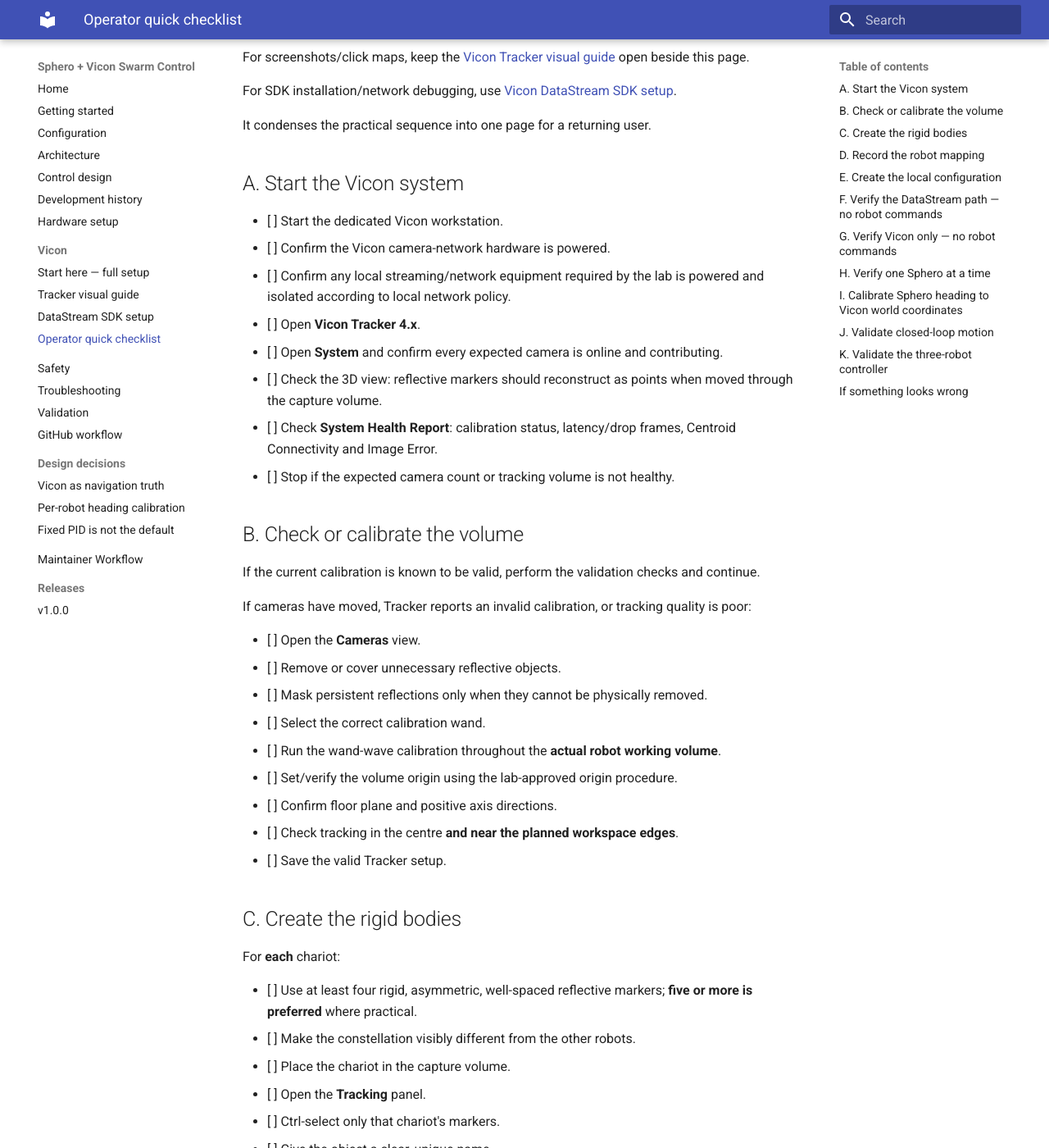
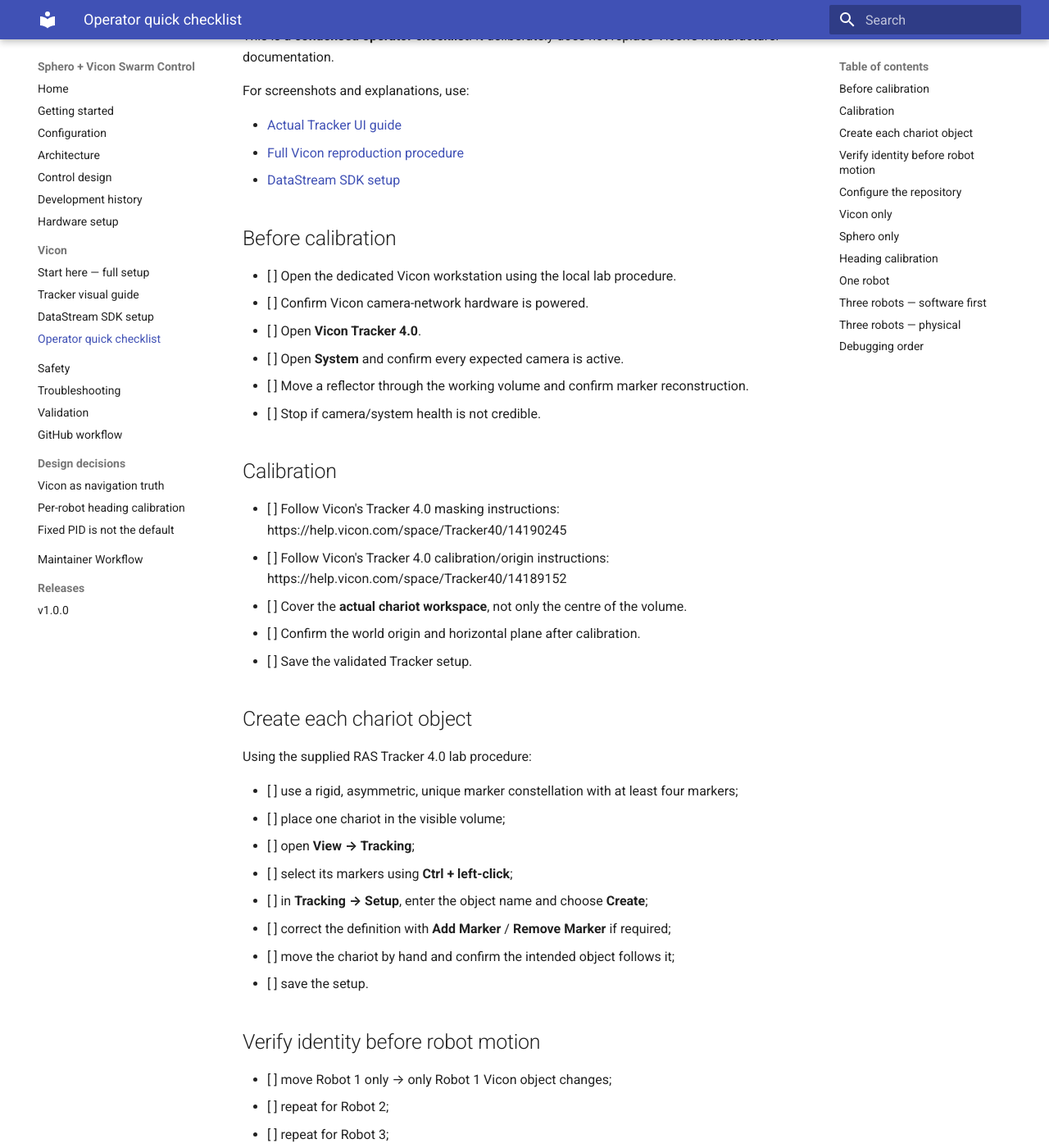
Before and after one commit to RV-crtl/sphero-vicon-swarm, an MkDocs documentation site: the page built from docs/vicon-operator-checklist.md, in a window 1280 px wide and 1400 px high, scrolled down 190 px. Shown: the whole window at 82% size. Built offline with MkDocs 1.6.1 and Material for MkDocs 9.7.7, drawn with Linux system fonts in a browser that asks for light colours; some of the changed text lies outside the part shown.

Commit message:
Align bench checklist with actual Tracker 4.0 procedure

````diff
--- a/docs/vicon-operator-checklist.md
+++ b/docs/vicon-operator-checklist.md
@@ -1,70 +1,51 @@
-# Vicon operator quick checklist
+# Vicon Tracker 4.0 — bench-side reproduction checklist
 
-Use this as the **bench-side checklist** once the full [Vicon setup and reproduction workflow](vicon-setup.md) has been read.
+This is a **condensed operator checklist**. It deliberately does not replace Vicon's manufacturer documentation.
 
-For screenshots/click maps, keep the [Vicon Tracker visual guide](vicon-tracker-ui-guide.md) open beside this page.
+For screenshots and explanations, use:
 
-For SDK installation/network debugging, use [Vicon DataStream SDK setup](vicon-datastream.md).
+- [Actual Tracker UI guide](vicon-tracker-ui-guide.md)
+- [Full Vicon reproduction procedure](vicon-setup.md)
+- [DataStream SDK setup](vicon-datastream.md)
 
-It condenses the practical sequence into one page for a returning user.
+## Before calibration
 
-## A. Start the Vicon system
+- [ ] Open the dedicated Vicon workstation using the local lab procedure.
+- [ ] Confirm Vicon camera-network hardware is powered.
+- [ ] Open **Vicon Tracker 4.0**.
+- [ ] Open **System** and confirm every expected camera is active.
+- [ ] Move a reflector through the working volume and confirm marker reconstruction.
+- [ ] Stop if camera/system health is not credible.
 
-- [ ] Start the dedicated Vicon workstation.
-- [ ] Confirm the Vicon camera-network hardware is powered.
-- [ ] Confirm any local streaming/network equipment required by the lab is powered and isolated according to local network policy.
-- [ ] Open **Vicon Tracker 4.x**.
-- [ ] Open **System** and confirm every expected camera is online and contributing.
-- [ ] Check the 3D view: reflective markers should reconstruct as points when moved through the capture volume.
-- [ ] Check **System Health Report**: calibration status, latency/drop frames, Centroid Connectivity and Image Error.
-- [ ] Stop if the expected camera count or tracking volume is not healthy.
+## Calibration
 
-## B. Check or calibrate the volume
+- [ ] Follow Vicon's Tracker 4.0 masking instructions: https://help.vicon.com/space/Tracker40/14190245
+- [ ] Follow Vicon's Tracker 4.0 calibration/origin instructions: https://help.vicon.com/space/Tracker40/14189152
+- [ ] Cover the **actual chariot workspace**, not only the centre of the volume.
+- [ ] Confirm the world origin and horizontal plane after calibration.
+- [ ] Save the validated Tracker setup.
 
-If the current calibration is known to be valid, perform the validation checks and continue.
+## Create each chariot object
 
-If cameras have moved, Tracker reports an invalid calibration, or tracking quality is poor:
+Using the supplied RAS Tracker 4.0 lab procedure:
 
-- [ ] Open the **Cameras** view.
-- [ ] Remove or cover unnecessary reflective objects.
-- [ ] Mask persistent reflections only when they cannot be physically removed.
-- [ ] Select the correct calibration wand.
-- [ ] Run the wand-wave calibration throughout the **actual robot working volume**.
-- [ ] Set/verify the volume origin using the lab-approved origin procedure.
-- [ ] Confirm floor plane and positive axis directions.
-- [ ] Check tracking in the centre **and near the planned workspace edges**.
-- [ ] Save the valid Tracker setup.
+- [ ] use a rigid, asymmetric, unique marker constellation with at least four markers;
+- [ ] place one chariot in the visible volume;
+- [ ] open **View → Tracking**;
+- [ ] select its markers using **Ctrl + left-click**;
+- [ ] in **Tracking → Setup**, enter the object name and choose **Create**;
+- [ ] correct the definition with **Add Marker** / **Remove Marker** if required;
+- [ ] move the chariot by hand and confirm the intended object follows it;
+- [ ] save the setup.
 
-## C. Create the rigid bodies
+## Verify identity before robot motion
 
-For **each** chariot:
+- [ ] move Robot 1 only → only Robot 1 Vicon object changes;
+- [ ] repeat for Robot 2;
+- [ ] repeat for Robot 3;
+- [ ] record exact Sphero device ↔ Vicon object/segment mappings.
 
-- [ ] Use at least four rigid, asymmetric, well-spaced reflective markers; **five or more is preferred** where practical.
-- [ ] Make the constellation visibly different from the other robots.
-- [ ] Place the chariot in the capture volume.
-- [ ] Open the **Tracking** panel.
-- [ ] Ctrl-select only that chariot's markers.
-- [ ] Give the object a clear, unique name.
-- [ ] Click **Create**.
-- [ ] Move the chariot by hand and confirm only that Vicon object follows it.
-- [ ] Add/remove markers if necessary.
-- [ ] Save the object/setup.
-
-## D. Record the robot mapping
-
-For each physical robot, write down:
-
-| Physical robot | Sphero/BLE name | Vicon subject/object | Vicon segment |
-|---|---|---|---|
-| Robot 1 | local value | local value | local value |
-| Robot 2 | local value | local value | local value |
-| Robot 3 | local value | local value | local value |
-
-Do **not** infer this mapping from list order.
-
-## E. Create the local configuration
-
-Copy the template:
+## Configure the repository
 
 ```powershell
 Copy-Item config/robot_setup.example.toml config/robot_setup.toml
@@ -76,113 +57,78 @@
 cp config/robot_setup.example.toml config/robot_setup.toml
 ```
 
-Then edit:
+Set the local:
 
-- `vicon.server`
-- `vicon.floor_plane`
-- each `sphero_name`
-- each `vicon_subject`
-- each `vicon_segment`
-- measured workspace limits and conservative soft margin
+- [ ] DataStream server;
+- [ ] horizontal `floor_plane`;
+- [ ] Sphero device names;
+- [ ] Vicon subject/object names;
+- [ ] Vicon segment names;
+- [ ] conservative workspace limits.
 
-The real local file is ignored by Git.
-
-## F. Verify the DataStream path — no robot commands
-
-This project uses the **Vicon DataStream SDK**. Tracker's UDP Object Stream is optional and is **not required** for the swarm controller.
-
-- [ ] Install/import `vicon_dssdk`.
-- [ ] In Tracker, open **View → Connections**.
-- [ ] Confirm the configured DataStream endpoint/host is the approved local value.
-
-## G. Verify Vicon only — no robot commands
-
-Run:
+## Vicon only
 
 ```bash
 python examples/03_vicon_pose_monitor.py --config config/robot_setup.toml --seconds 20
 ```
 
-Then:
+- [ ] move each robot by hand and verify the correct software pose;
+- [ ] check axis signs;
+- [ ] check yaw response;
+- [ ] check occlusion reporting;
+- [ ] do not continue if mappings are ambiguous.
 
-- [ ] move Robot 1 by hand; only `robot-1` should move in software;
-- [ ] repeat for Robots 2 and 3;
-- [ ] rotate each robot and inspect yaw;
-- [ ] move along the expected +X and +Y/+Z directions;
-- [ ] briefly occlude markers and confirm occlusion is reported;
-- [ ] verify positions are in millimetres;
-- [ ] verify the software workspace matches the safe tracking volume.
-
-**Do not enable closed-loop motion if any mapping is ambiguous.**
-
-## H. Verify one Sphero at a time
-
-Run the single-device and multi-device smoke tests:
+## Sphero only
 
 ```bash
 python examples/01_single_sphero_smoke_test.py --config config/robot_setup.toml
 python examples/02_multi_sphero_smoke_test.py --config config/robot_setup.toml
 ```
 
-Keep speeds low and maintain a clear stop path.
+- [ ] verify each software label commands the intended physical Sphero.
 
-## I. Calibrate Sphero heading to Vicon world coordinates
-
-Run:
+## Heading calibration
 
 ```bash
 python examples/04_heading_calibration.py --config config/robot_setup.toml
 ```
 
-The calibration measures Vicon displacement for two approximately orthogonal Sphero command headings.
+- [ ] clear space;
+- [ ] verify the correct Vicon object is tracking;
+- [ ] confirm both calibration displacements are sensible.
 
-- [ ] clear space around the robot;
-- [ ] confirm the correct rigid body is tracking;
-- [ ] confirm both calibration moves produce sensible displacement;
-- [ ] repeat if mounting, wheel/chariot mechanics or marker geometry changed.
-
-## J. Validate closed-loop motion
-
-Single robot first:
+## One robot
 
 ```bash
 python reference_controllers/single_chariot_vicon_circle.py
 ```
 
-Check:
+- [ ] verify world direction;
+- [ ] verify stopping;
+- [ ] verify conservative workspace containment.
 
-- [ ] commanded motion agrees with Vicon-world direction;
-- [ ] stop/interrupt behaviour is safe;
-- [ ] tracking remains stable;
-- [ ] the robot stays inside conservative bounds.
-
-## K. Validate the three-robot controller
-
-Software-only dry run:
+## Three robots — software first
 
 ```bash
 python reference_controllers/three_chariot_square_swarm.py --dry-run --timeout 8 --no-digital-twin
 ```
 
-Then a conservative hardware run:
+## Three robots — physical
 
 ```bash
 python reference_controllers/three_chariot_square_swarm.py --laps 1 --max-speed 160
 ```
 
-Before starting:
+- [ ] all three Vicon objects visible;
+- [ ] all mappings verified;
+- [ ] workspace clear;
+- [ ] stop path available;
+- [ ] fresh calibration completes.
 
-- [ ] all three rigid bodies are visible;
-- [ ] all three robot mappings are confirmed;
-- [ ] the workspace is clear;
-- [ ] boundaries are conservative;
-- [ ] an operator is ready to stop the run;
-- [ ] a fresh heading calibration is allowed to complete.
+## Debugging order
 
-## If something looks wrong
+If something fails, debug in this order:
 
-Stop the robots and use the full [Vicon setup and reproduction workflow](vicon-setup.md) plus the [troubleshooting guide](troubleshooting.md).
+**camera/system health → Vicon calibration → rigid-body identity → DataStream pose → Sphero identity → heading calibration → one robot → swarm**
 
-The safest debugging order is:
-
-**camera health → calibration → rigid-body identity → DataStream pose → Sphero identity → heading calibration → single robot → swarm**.
+That order prevents software/controller tuning from hiding a basic tracking or identity problem.
````
